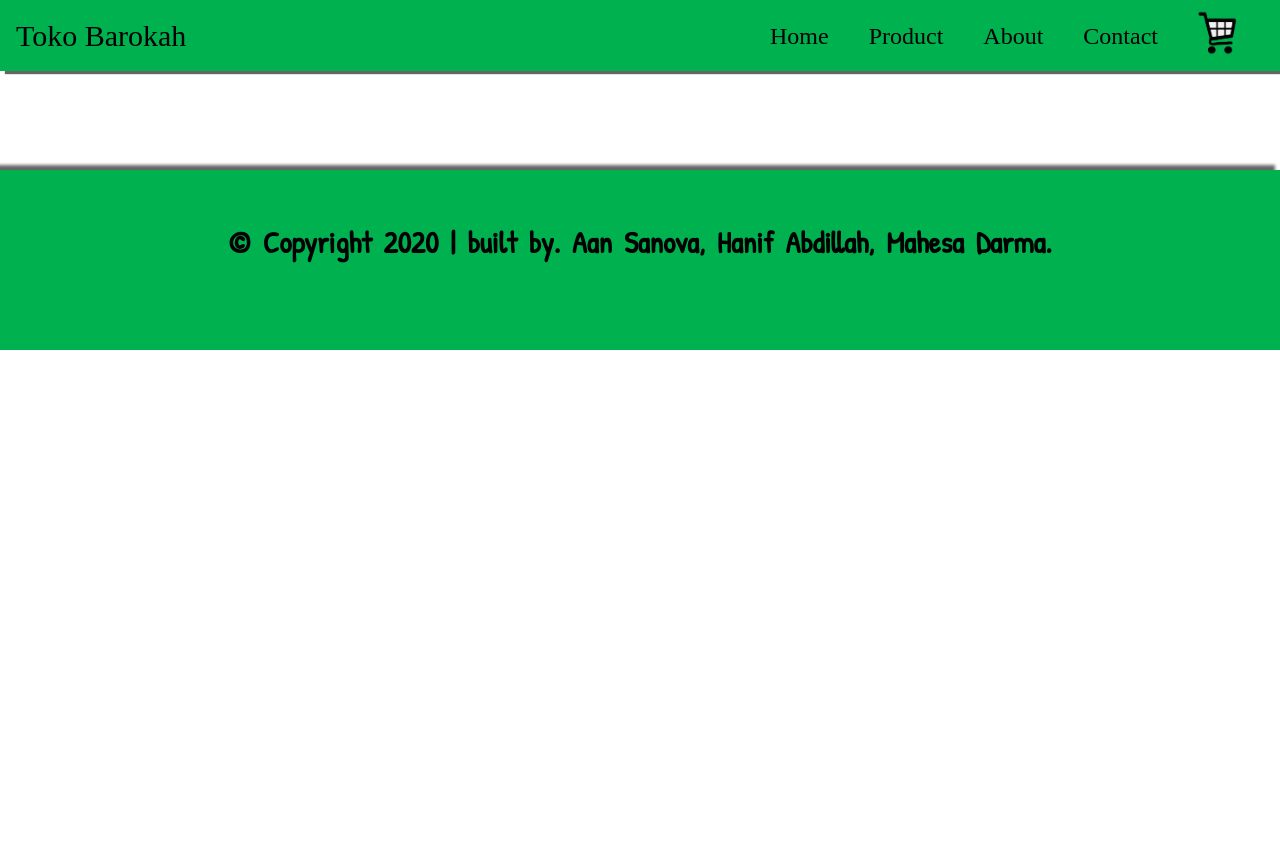
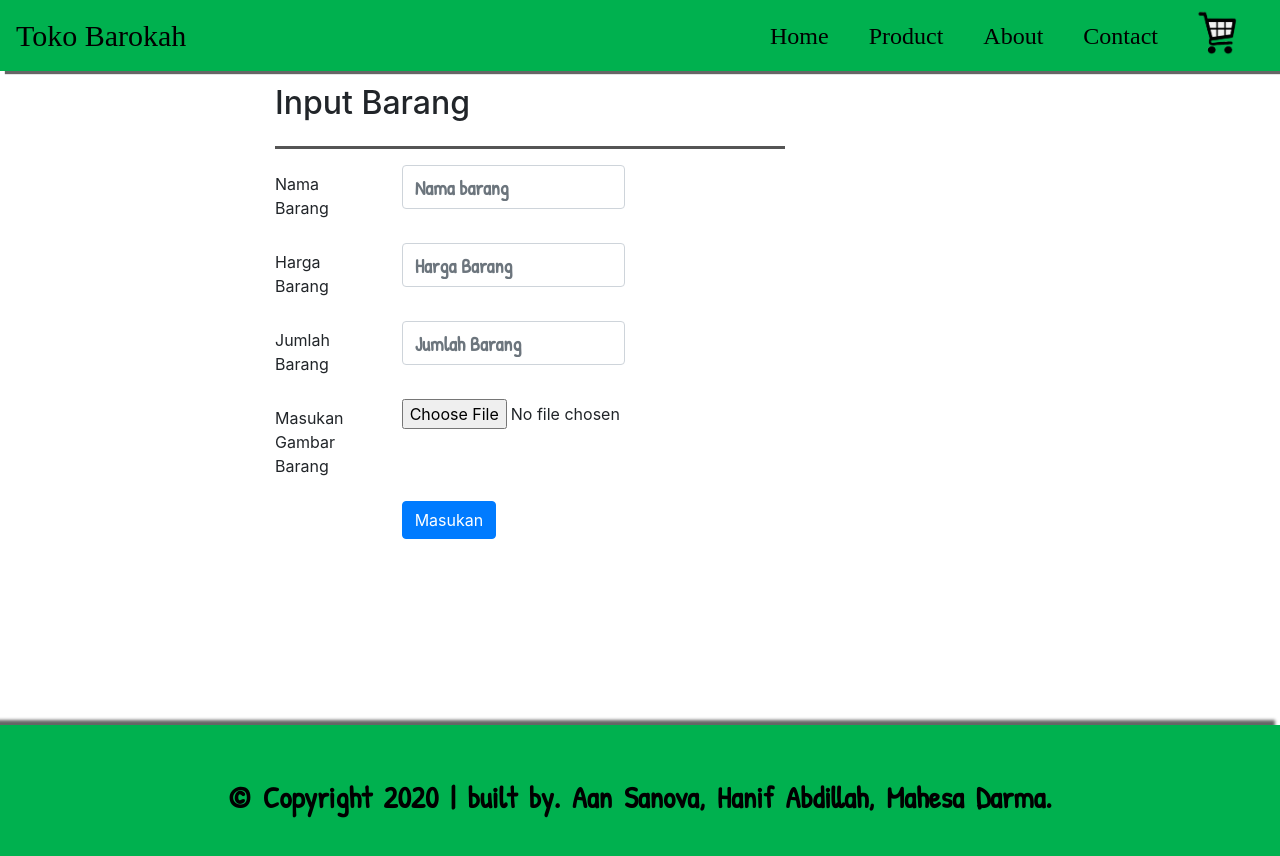
Before and after one commit to Papzaan/tokobarokah, a React (Create React App) app in the folder client/: page /roboti/AdminAddBarang in a window 1280 px wide. Shown: the top 856 px of the page. Before the commit the page ends 800 px from the top, so only its background shows below. Built offline with nearby package versions, Linux system fonts and the light colour scheme; a web font is replaced by a local one.

Commit message:
Admin
Admin

```diff
--- a/client/src/components/roboti/AdminAddBarang.js
+++ b/client/src/components/roboti/AdminAddBarang.js
@@ -8,10 +8,67 @@ class AdminAddBarang extends React.Component {
 		return (
 			<>
 			<Container className="AddBrg" id="id_formbrg">
+				<Row className="row">
+					<Col className="col" sm={2}></Col>
+						<Col className="col" sm={8}>
+							<hr/>
+							<hr/><hr/>
+							<hr/>
+				<Row className="row">
+				    <Col className="col">
+					    <h2 className="Inputbrg" >
+					    	Input Barang
+					    </h2>
+					    <hr className="hrContact"/>
+				    </Col>
+				</Row>
 
+				<Form className="namabrg">
+				 	<Form.Group as={Row} controlId="namabrg">
+					    <Form.Label column md={2} className="labelnama">
+					      Nama Barang
+					    </Form.Label>
+					    <Col md={4}>
+					      <Form.Control type="text" placeholder="Nama barang" className="isiLabel" />
+					    </Col>
+					</Form.Group>
 
+					<Form.Group as={Row} controlId="hrgbrg">
+					    <Form.Label column md={2} className="labelhrg">
+					      Harga Barang
+					    </Form.Label>
+					    <Col md={4}>
+					      <Form.Control type="text" placeholder="Harga Barang" className="isiLabel" />
+					    </Col>
+					</Form.Group>
 
+					<Form.Group as={Row} controlId="jmbrg">
+					    <Form.Label column md={2} className="labeljm">
+					      Jumlah Barang
+					    </Form.Label>
+					    <Col md={4}>
+					      <Form.Control type="text" placeholder="Jumlah Barang" className="isiLabel" />
+					    </Col>
+					</Form.Group>
 
+					<Form.Group as={Row} controlId="imgbrg">
+					    <Form.Label column md={2} className="labelimg">
+					      Masukan Gambar Barang
+					    </Form.Label>
+					    <Col md={4}>
+					      <Form.Control type="file" className="isifile" id="img" name="img" />
+					    </Col>
+					</Form.Group>
+
+					<Form.Group as={Row}>
+					    <Col md={{ span: 10, offset: 2 }}>
+					      <Button type="submit" className="btnInput">Masukan</Button>
+					    </Col>
+					</Form.Group>
+				</Form>
+							</Col>
+					<Col className="col" sm={2}></Col>
+				</Row>
             </Container>
 			</>
 		)
--- a/client/src/components/roboti/AdminBarang.js
+++ b/client/src/components/roboti/AdminBarang.js
@@ -24,7 +24,7 @@ class AdminBarang extends React.Component {
 						<h2 className="judulPage" >
 				    	    List Barang
 				        </h2>
-							<button class="btn btn-success" data-toggle="modal" data-target="#myModalAdd" href="bukalapak.com" >Add New</button>
+							<a class="btn btn-success" data-toggle="modal" data-target="#myModalAdd" href="AdminAddBarang" >Add New</a>
     						<table class="table table-striped" id="mytable">
                                 <thead className="kepala">
                                     <tr>
```
